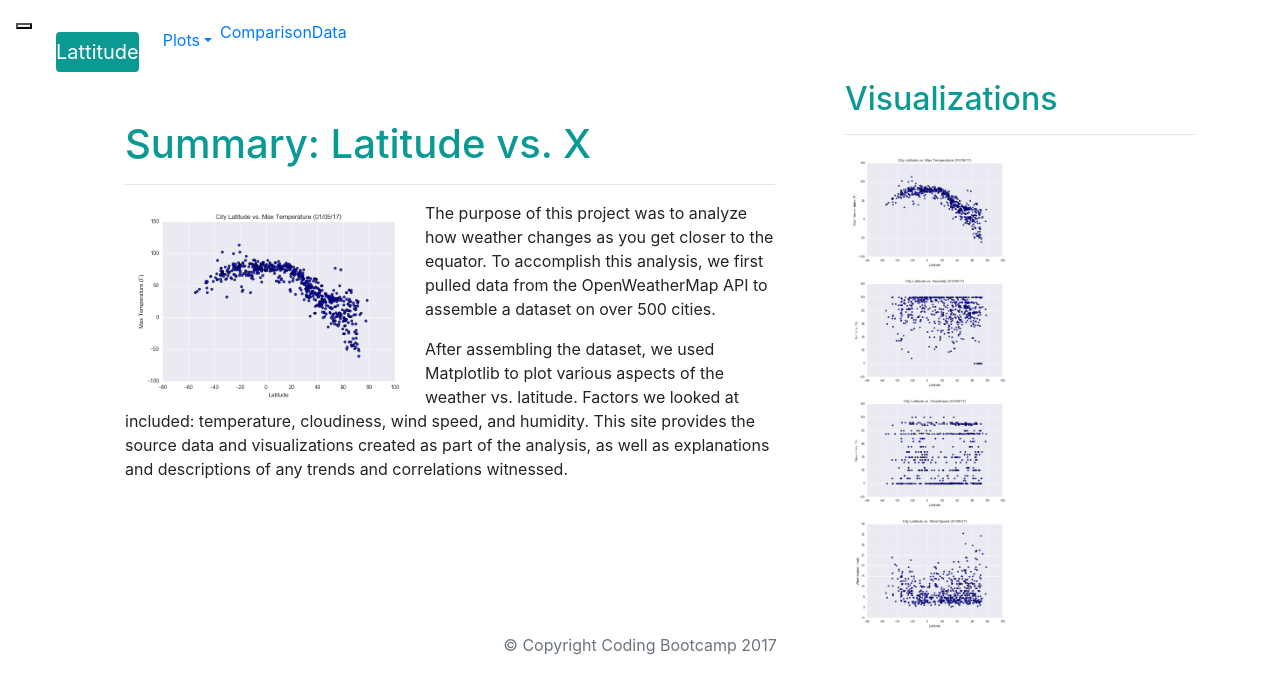
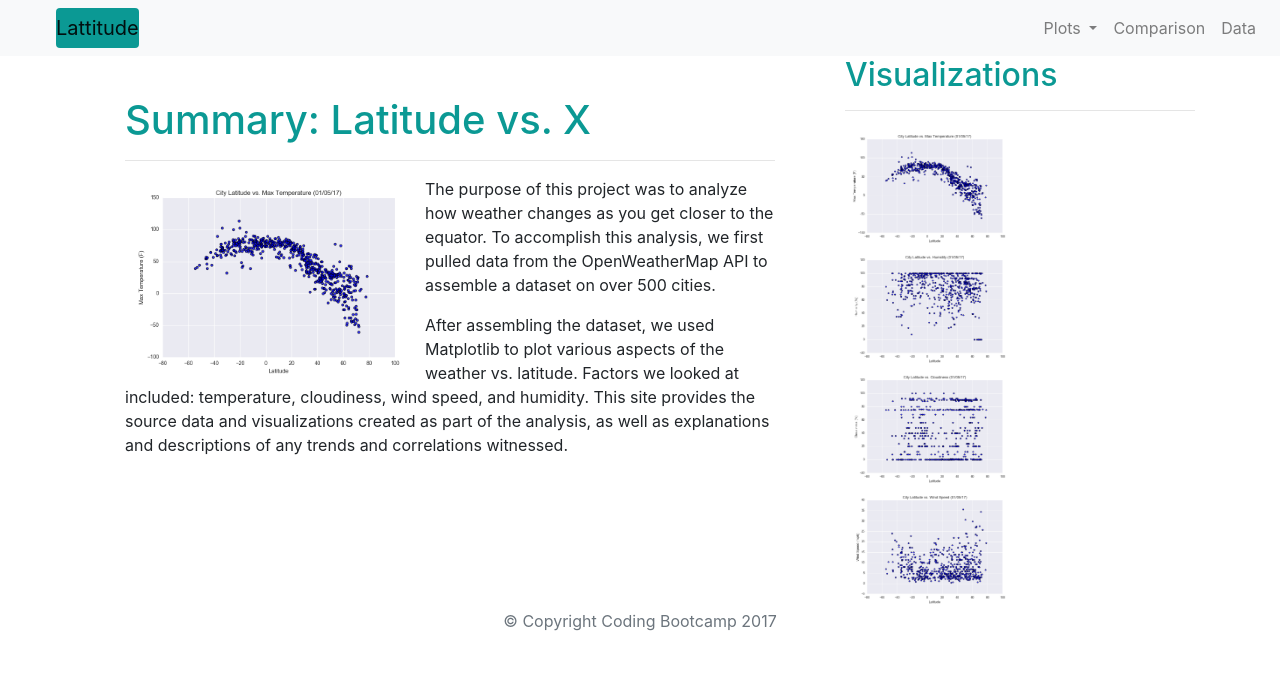
Before and after one commit to ecolborn22/web_dashboard, a plain HTML site: page index.html in a window 1280 px wide. Drawn offline with nearby package versions, Linux system fonts and the light colour scheme.

Commit message:
Update 2

```diff
--- a/index.html
+++ b/index.html
@@ -16,45 +16,33 @@
 
   <body>
     <!-- Start of navbar -->
-    <!-- I should trash the whole navbar -->
-    <nav class="navbar navbar-expand-lg">
-      <div class="container-fluid navbar-custom">
-
-        <!-- Brand and toggle get grouped for better mobile display -->
-        <div class="row">
-          <div class="navbar-header">
-            <button type="button" class="navbar-toggle collapsed" data-toggle="collapse" data-target="#bs-example-navbar-collapse-1" aria-expanded="false">
-              <span class="sr-only">Toggle Navigation</span>
-              <span class="icon-bar"></span>
-              <span class="icon-bar"></span>
-              <span class="icon-bar"></span>
+    <nav class="navbar navbar-expand-lg navbar-light bg-light">
+      <a class="navbar-brand" href="">Lattitude</a>
+      <button class="navbar-toggler" type="button" data-toggle="collapse" data-target="#navbarNavDropdown" aria-controls="navbarNavDropdown" aria-expanded="false" aria-label="Toggle navigation">
+        <span class="navbar-toggler-icon"></span>
       </button>
-            <div class="col-xs-9 phone-nav">
-              <a class="navbar-brand" href="#" id="logo">Lattitude</a>
-            </div>
-          </div>
-
-          <!-- Collect the nav links, forms, and other content for toggling -->
-          <div class="collapse navbar-collapse" id="bs-example-navbar-collapse-1">
-            <ul class="nav navbar-nav navbar-right navbar-right-custom">
+      <div class="collapse navbar-collapse" id="navbarNavDropdown">
+        <ul class="navbar-nav ml-auto">
           <li class="nav-item dropdown">
             <a class="nav-link dropdown-toggle" href="#" id="navbarDropdownMenuLink" data-toggle="dropdown" aria-haspopup="true" aria-expanded="false">
-                      Plots<span class="caret"></span></a>
-                <div class="dropdown-menu">
+              Plots
+            </a>
+            <div class="dropdown-menu" aria-labelledby="navbarDropdownMenuLink">
               <a class="dropdown-item" href="visualizations/temp.html">Max Temperature</a>
               <a class="dropdown-item" href="visualizations/humidity.html">Humidity</a>
               <a class="dropdown-item" href="visualizations/cloudiness.html">Cloudiness</a>
               <a class="dropdown-item" href="visualizations/wind.html">Wind Speed</a>
             </div>
           </li>
-              <li class="nav-item"><a href="comparison.html">Comparison</a></li>
-              <li class="nav-item"><a href="data.html">Data</a></li>
+          <li class="nav-item">
+            <a class="nav-link" href="comparison.html">Comparison</a>
+          </li>
+          <li class="nav-item">
+            <a class="nav-link" href="data.html">Data</a>
+          </li>
         </ul>
-          </div><!-- /.navbar-collapse -->
       </div>
-      </div><!-- /.container-fluid -->
     </nav>
-    <!-- End of navbar -->
 
     <!-- Start of container -->
     <div class="container">
--- a/style.css
+++ b/style.css
@@ -16,6 +16,7 @@
     align-content: left;
     margin-left: 40px;
     color: white;
+    text-emphasis-style: bold;
 }
 
 #description-image{
```
Lines whose indentation alone changed are shown as unchanged.
